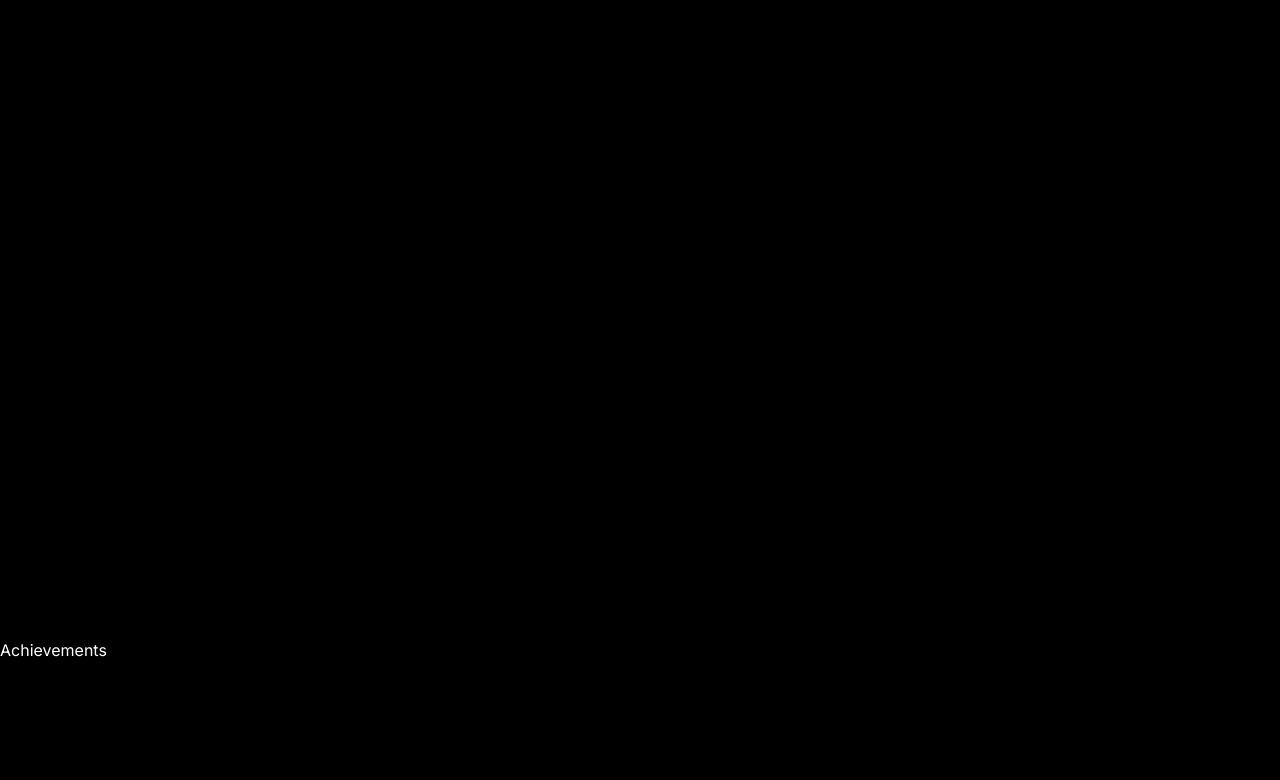
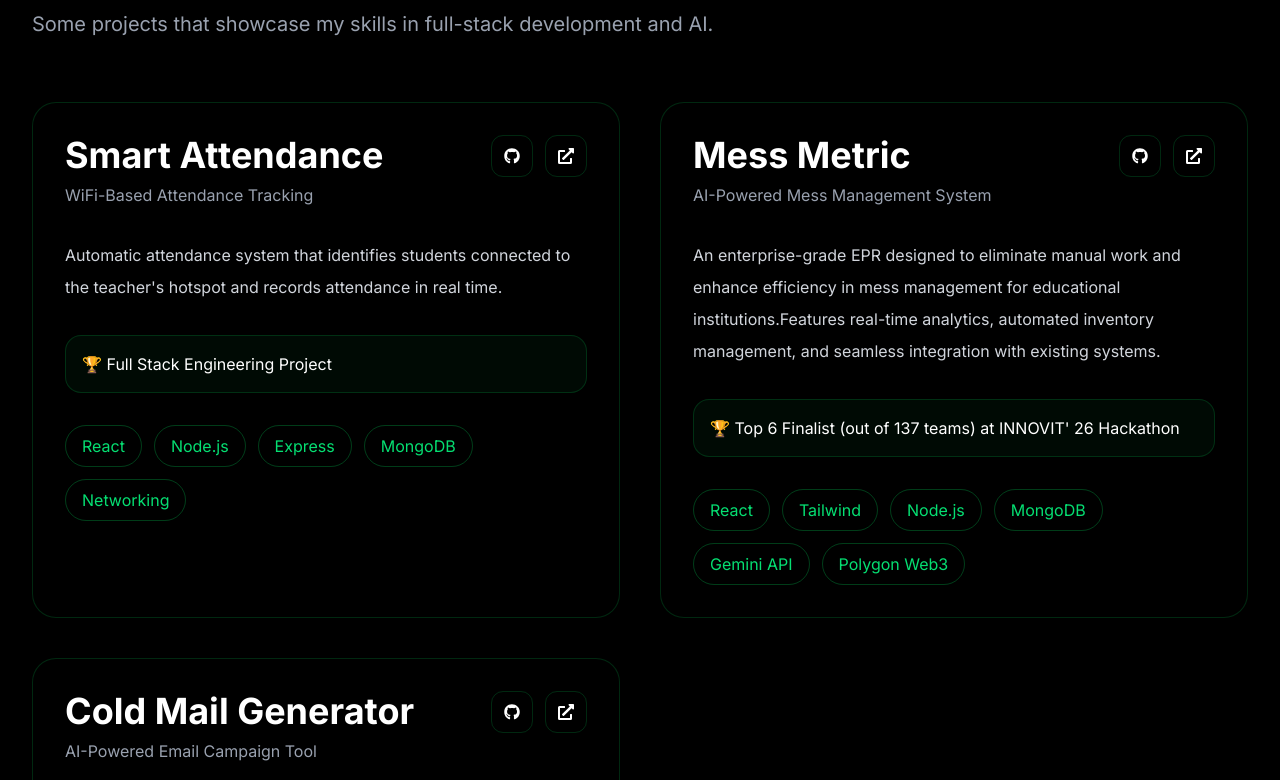
Before and after one commit to 2608raghav/My_Website, a React (Vite) app: page / in a window 1280 px wide. Shown: the part 2340-3120 px from the top of the page. Built offline with nearby package versions, Linux system fonts and the light colour scheme; no server answers; the HTML template or start-up script is replaced by a standard one.

Commit message:
My_Website_Day2

```diff
--- /dev/null
+++ b/src/Components/Projects/Project_Card.jsx
@@ -0,0 +1,92 @@
+import { FaGithub, FaExternalLinkAlt } from "react-icons/fa";
+
+function ProjectCard({
+  title,
+  subtitle,
+  description,
+  achievement,
+  tech,
+  github,
+  live,
+}) {
+  return (
+    <div
+      className="
+      relative
+      bg-black/40
+      backdrop-blur-md
+      border border-green-500/20
+      rounded-3xl
+      p-8
+      hover:-translate-y-3
+      hover:border-green-500
+      hover:shadow-xl
+      hover:shadow-green-500/20
+      transition-all
+      duration-500
+      "
+    >
+      <div className="flex justify-between items-start">
+        <div>
+          <h3 className="text-4xl font-bold text-white">
+            {title}
+          </h3>
+
+          <p className="text-gray-400 mt-2">
+            {subtitle}
+          </p>
+        </div>
+
+        <div className="flex gap-3">
+          <a href={github} target="_blank">
+            <button className="p-3 border border-green-500/20 rounded-xl hover:border-green-500">
+              <FaGithub />
+            </button>
+          </a>
+
+          <a href={live} target="_blank">
+            <button className="p-3 border border-green-500/20 rounded-xl hover:border-green-500">
+              <FaExternalLinkAlt />
+            </button>
+          </a>
+        </div>
+      </div>
+
+      <p className="text-gray-300 mt-8 leading-8">
+        {description}
+      </p>
+
+      <div
+        className="
+        mt-8
+        bg-green-500/5
+        border border-green-500/20
+        rounded-2xl
+        p-4
+        "
+      >
+        🏆 {achievement}
+      </div>
+
+      <div className="flex flex-wrap gap-3 mt-8">
+        {tech.map((item) => (
+          <span
+            key={item}
+            className="
+            px-4
+            py-2
+            rounded-full
+            border
+            border-green-500/30
+            text-green-400
+            "
+          >
+            {item}
+          </span>
+        ))}
+      </div>
+    </div>
+  );
+}
+
+export default ProjectCard;
--- a/src/Components/Projects/Projects.jsx
+++ b/src/Components/Projects/Projects.jsx
@@ -1,16 +1,80 @@
-import React from 'react'
+import ProjectCard from "./Project_Card";
 
-const Projects = () => {
+function Projects() {
   return (
-    <div>
-      <section
-       id = "projects"
-       className="min-h-screen bg-black text-white"
-      >
-        <h1>Projects</h1>
-      </section>
-    </div>
-  )
+    <section
+      id="projects"
+      className="min-h-screen bg-black text-white py-24"
+    >
+      <div className="max-w-7xl mx-auto px-8">
+
+        <h2 className="text-6xl font-bold mb-4">
+          Featured{" "}
+          <span className="text-green-400">
+            Projects
+          </span>
+        </h2>
+
+        <p className="text-gray-400 mb-16 text-xl">
+          Some projects that showcase my skills in
+          full-stack development and AI.
+        </p>
+
+        <div className="grid lg:grid-cols-2 gap-10">
+
+          <ProjectCard
+            title="Smart Attendance"
+            subtitle="WiFi-Based Attendance Tracking"
+            description="Automatic attendance system that identifies students connected to the teacher's hotspot and records attendance in real time."
+            achievement="Full Stack Engineering Project"
+            github="#"
+            live="#"
+            tech={[
+              "React",
+              "Node.js",
+              "Express",
+              "MongoDB",
+              "Networking",
+            ]}
+          />
+
+          <ProjectCard
+            title="Mess Metric"
+            subtitle="AI-Powered Mess Management System"
+            description="An enterprise-grade EPR designed to eliminate manual work and enhance efficiency in mess management for educational institutions.Features real-time analytics, automated inventory management, and seamless integration with existing systems."
+            achievement="Top 6 Finalist (out of 137 teams) at INNOVIT' 26 Hackathon"
+            github="#"
+            live="#"
+            tech={[
+              "React",
+              "Tailwind",
+              "Node.js",
+              "MongoDB",
+              "Gemini API",
+              "Polygon Web3"
+            ]}
+          />
+
+            <ProjectCard
+            title="Cold Mail Generator"
+            subtitle="AI-Powered Email Campaign Tool"
+            description="An AI-driven solution for generating personalized cold emails at scale, improving response rates and engagement for sales and marketing teams."
+            achievement="Innovative Solution Award at Startup Weekend"
+            github="#"
+            live="#"
+            tech={[
+              "React",
+              "Node.js",
+              "Express",
+              "MongoDB",
+              "Networking",
+            ]}
+          />
+
+        </div>
+      </div>
+    </section>
+  );
 }
 
-export default Projects
+export default Projects;
```
